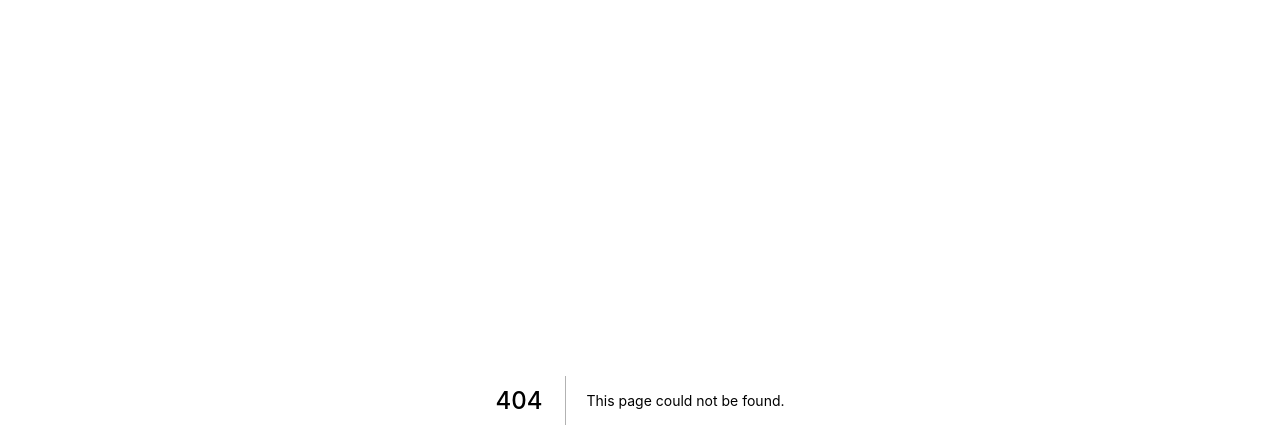
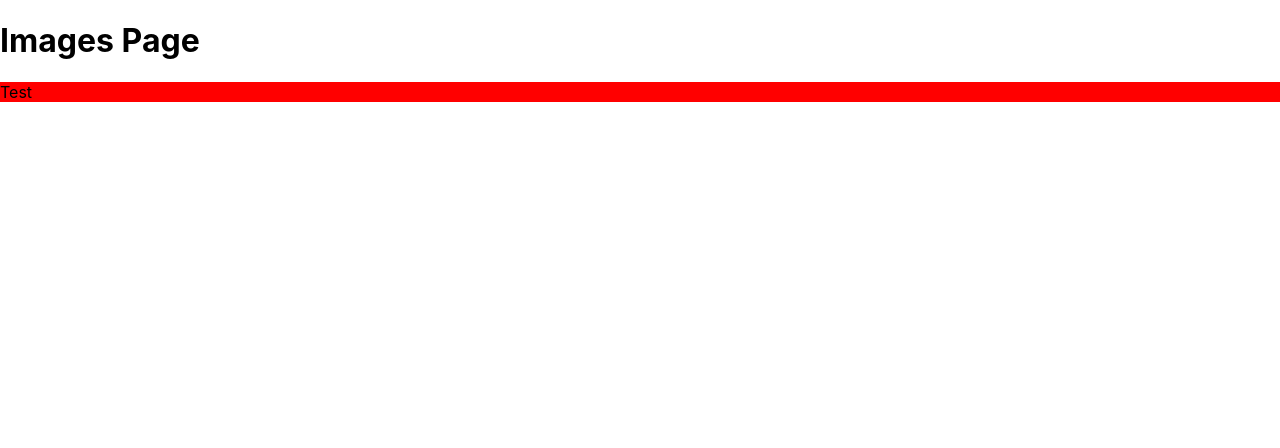
Before and after one commit to I3enito/curiosity-images, a Next.js app: page /images in a window 1280 px wide. Before the commit this address had no page. Shown: the top 448 px of the page. Built offline with nearby package versions, Linux system fonts and the light colour scheme.

Commit message:
fix emotion

```diff
--- /dev/null
+++ b/components/ImageCard/ImageCard.jsx
@@ -0,0 +1,6 @@
+import React from "react";
+import * as styles from "./ImageCard.styles.js";
+
+export const ImageCard = () => {
+  return <div css={styles.test}>Test</div>;
+};
--- /dev/null
+++ b/components/ImageCard/ImageCard.styles.js
@@ -0,0 +1,5 @@
+import { css } from "@emotion/react";
+
+export const test = css`
+  background: red;
+`;
--- a/package.json
+++ b/package.json
@@ -8,7 +8,7 @@
     "start": "next start"
   },
   "dependencies": {
-    "@emotion/react": "11.1.1",
+    "@emotion/react": "11.0.0",
     "axios": "0.21.0",
     "dayjs": "1.9.6",
     "framer-motion": "2.9.5",
@@ -16,5 +16,9 @@
     "react": "17.0.1",
     "react-dom": "17.0.1",
     "swr": "0.3.9"
+  },
+  "devDependencies": {
+    "@emotion/babel-plugin": "11.0.0"
   }
+
 }
--- /dev/null
+++ b/pages/images.js
@@ -0,0 +1,13 @@
+import React from "react";
+import { ImageCard } from "../components/ImageCard/ImageCard";
+
+function ImagesPage() {
+  return (
+    <div>
+      <h1>Images Page</h1>
+      <ImageCard></ImageCard>
+    </div>
+  );
+}
+
+export default ImagesPage;
```
Also changed, not shown: .babelrc (added), components/Image/Image.js (deleted), components/Image/Image.styles.js (deleted), 1 other file (tests, documents, lock files or other folders).
